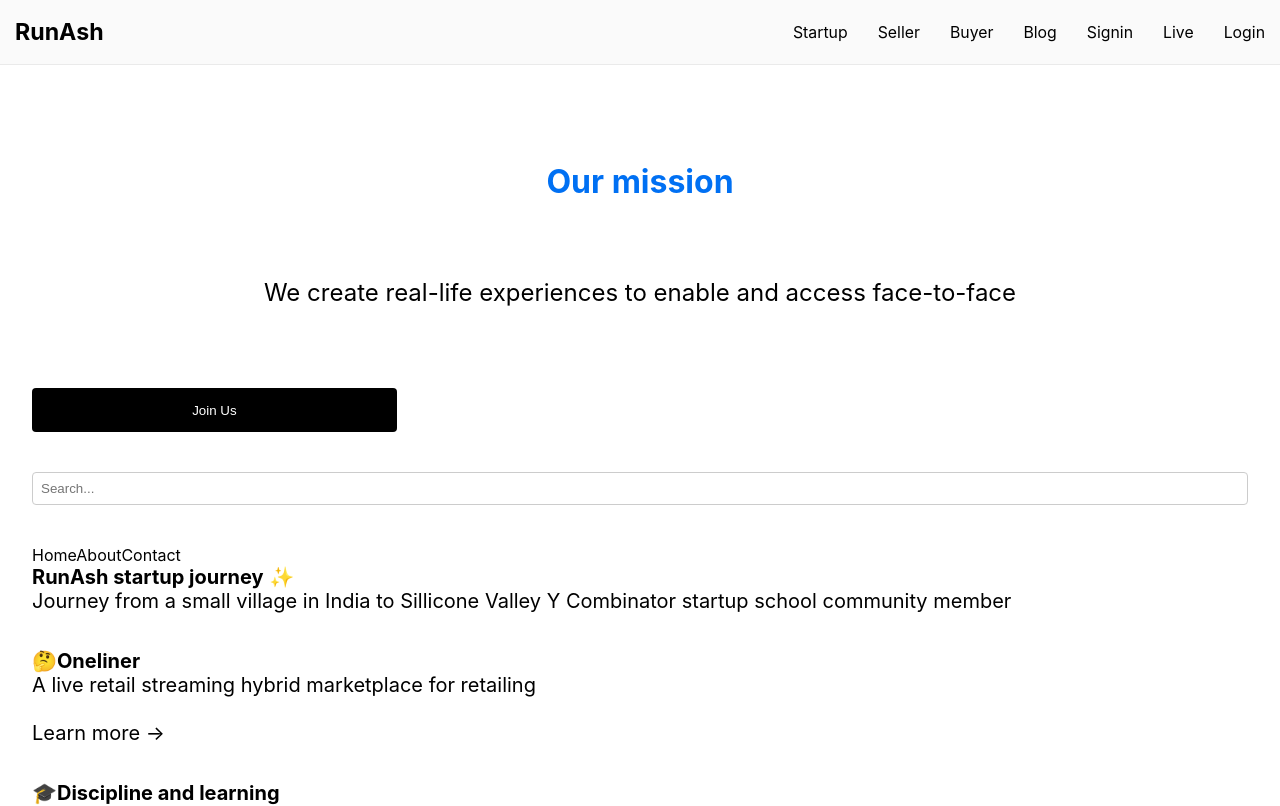
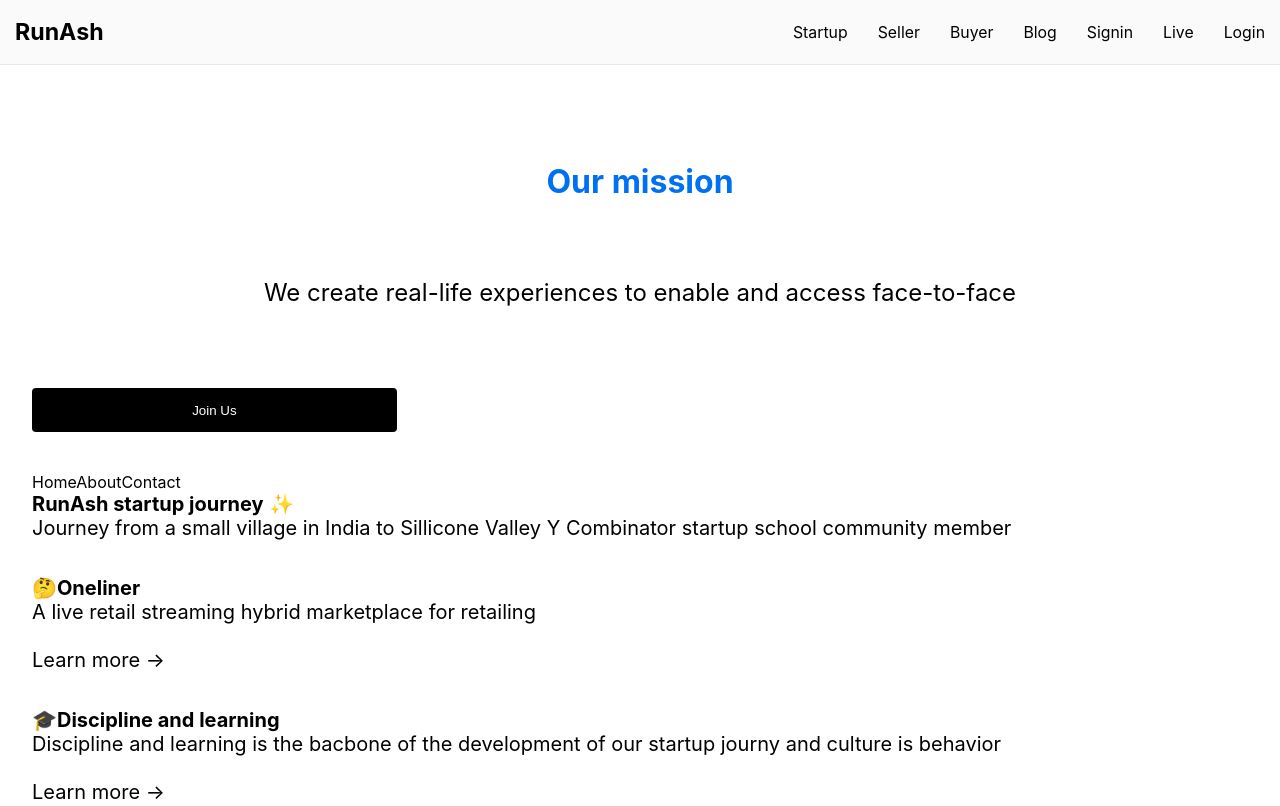
Before and after one commit to rammurmu/next, a Next.js app: page /about in a window 1280 px wide. Shown: the top 806 px of the page. Built offline with nearby package versions, Linux system fonts and the light colour scheme.

Commit message:
Update about.js

```diff
--- a/pages/about.js
+++ b/pages/about.js
@@ -23,7 +23,6 @@
         </p>
       <button type="sign up">Join Us</button>
       <nav className={styles.nav}>
-      <input className={styles.input} placeholder="Search..." />
       <Link href="/">
         <a>Home</a>
       </Link>
```
